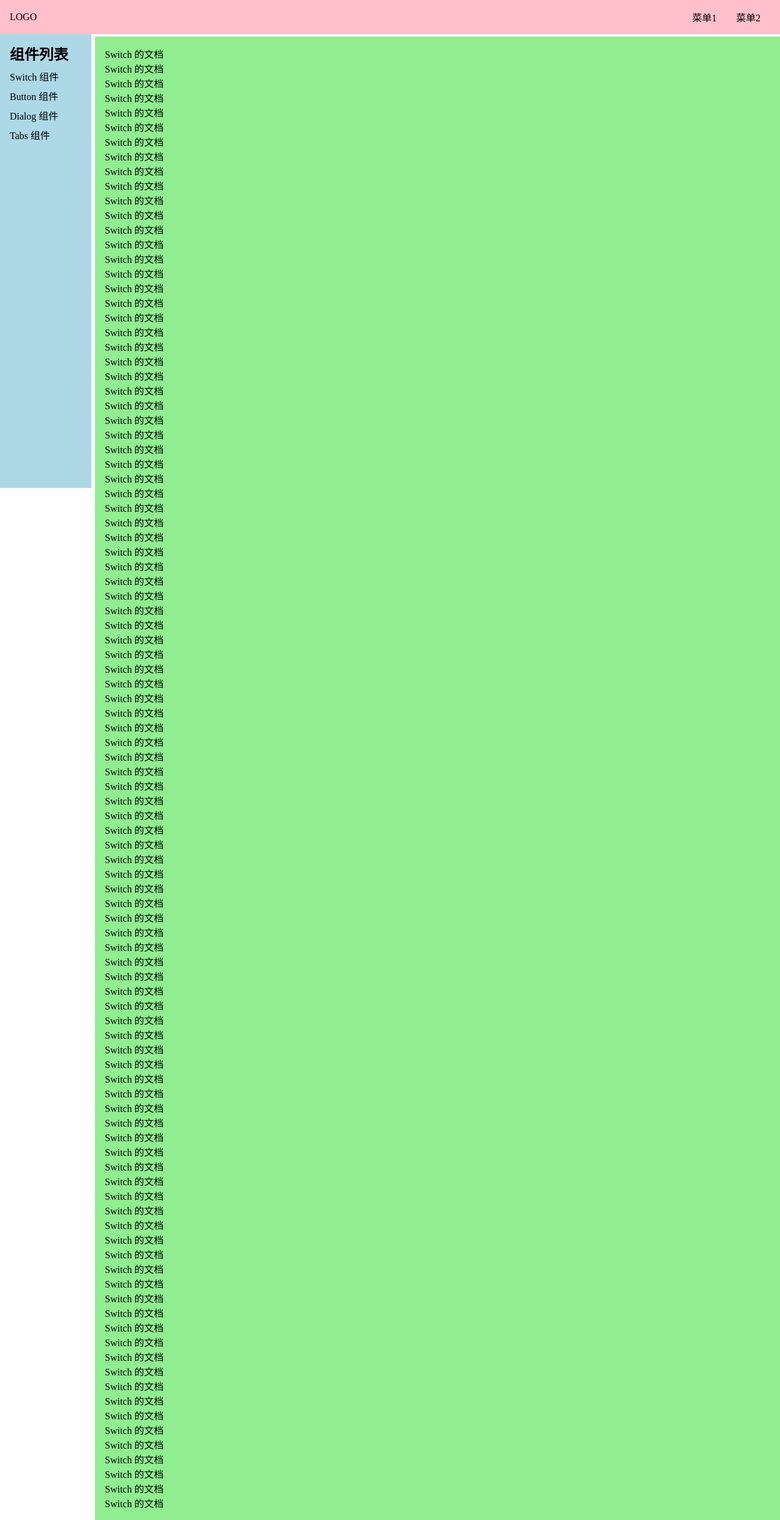
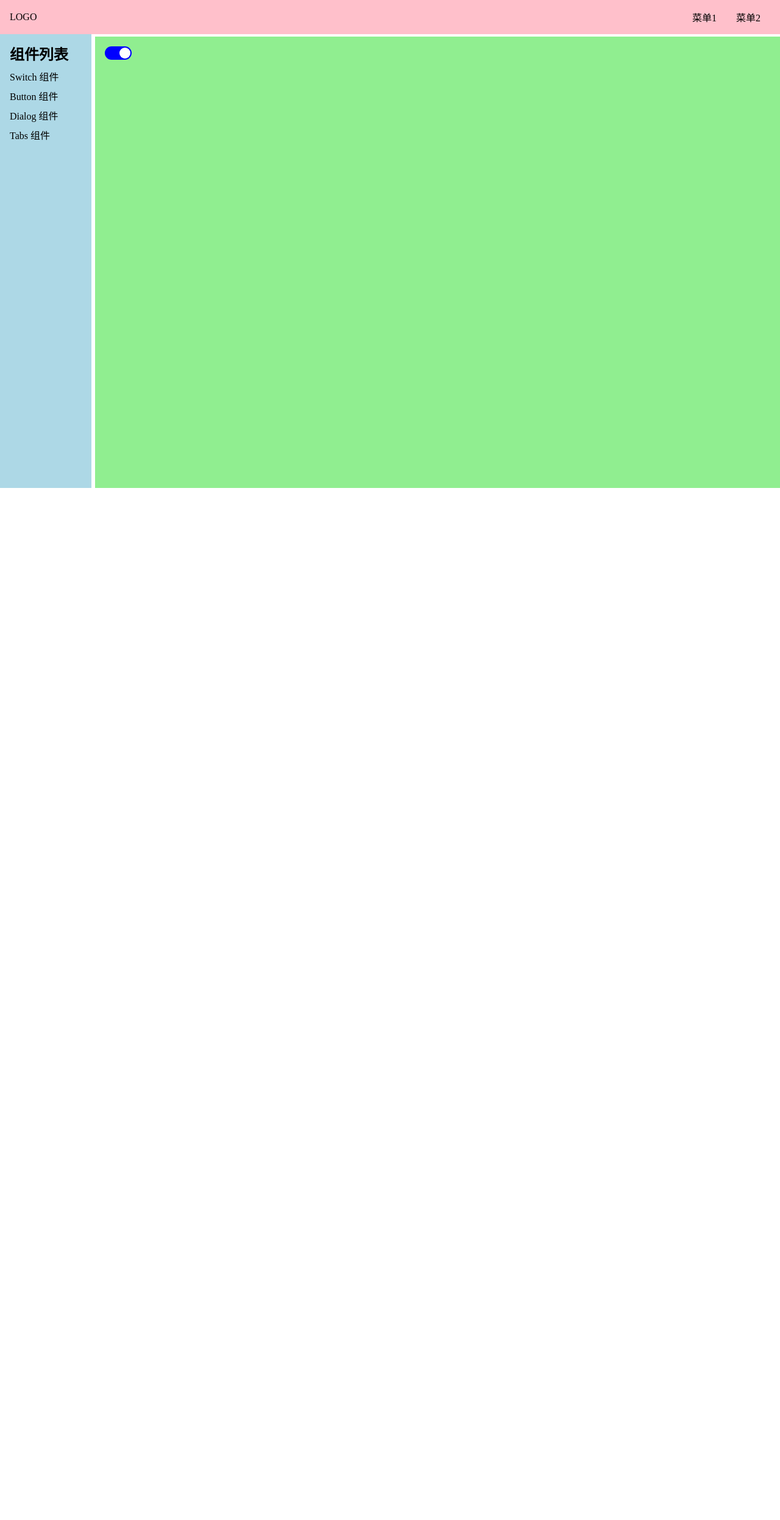
Before and after one commit to chapelll/orange-ui-1, a Vue app in the folder orange-ui-1/: page /#/doc/switch in a window 1280 px wide. Shown: the whole page at 61% size. After the commit the page ends 800 px from the top, so only its background shows below. Built offline with nearby package versions, Linux system fonts and the light colour scheme.

Commit message:
switch组件添加切换动画

```diff
--- a/orange-ui-1/src/components/SwitchDemo.vue
+++ b/orange-ui-1/src/components/SwitchDemo.vue
@@ -1,109 +1,18 @@
 <template>
     <div>
-        <p>Switch 的文档</p>
-        <p>Switch 的文档</p>
-        <p>Switch 的文档</p>
-        <p>Switch 的文档</p>
-        <p>Switch 的文档</p>
-        <p>Switch 的文档</p>
-        <p>Switch 的文档</p>
-        <p>Switch 的文档</p>
-        <p>Switch 的文档</p>
-        <p>Switch 的文档</p>
-        <p>Switch 的文档</p>
-        <p>Switch 的文档</p>
-        <p>Switch 的文档</p>
-        <p>Switch 的文档</p>
-        <p>Switch 的文档</p>
-        <p>Switch 的文档</p>
-        <p>Switch 的文档</p>
-        <p>Switch 的文档</p>
-        <p>Switch 的文档</p>
-        <p>Switch 的文档</p>
-        <p>Switch 的文档</p>
-        <p>Switch 的文档</p>
-        <p>Switch 的文档</p>
-        <p>Switch 的文档</p>
-        <p>Switch 的文档</p>
-        <p>Switch 的文档</p>
-        <p>Switch 的文档</p>
-        <p>Switch 的文档</p>
-        <p>Switch 的文档</p>
-        <p>Switch 的文档</p>
-        <p>Switch 的文档</p>
-        <p>Switch 的文档</p>
-        <p>Switch 的文档</p>
-        <p>Switch 的文档</p>
-        <p>Switch 的文档</p>
-        <p>Switch 的文档</p>
-        <p>Switch 的文档</p>
-        <p>Switch 的文档</p>
-        <p>Switch 的文档</p>
-        <p>Switch 的文档</p>
-        <p>Switch 的文档</p>
-        <p>Switch 的文档</p>
-        <p>Switch 的文档</p>
-        <p>Switch 的文档</p>
-        <p>Switch 的文档</p>
-        <p>Switch 的文档</p>
-        <p>Switch 的文档</p>
-        <p>Switch 的文档</p>
-        <p>Switch 的文档</p>
-        <p>Switch 的文档</p>
-        <p>Switch 的文档</p>
-        <p>Switch 的文档</p>
-        <p>Switch 的文档</p>
-        <p>Switch 的文档</p>
-        <p>Switch 的文档</p>
-        <p>Switch 的文档</p>
-        <p>Switch 的文档</p>
-        <p>Switch 的文档</p>
-        <p>Switch 的文档</p>
-        <p>Switch 的文档</p>
-        <p>Switch 的文档</p>
-        <p>Switch 的文档</p>
-        <p>Switch 的文档</p>
-        <p>Switch 的文档</p>
-        <p>Switch 的文档</p>
-        <p>Switch 的文档</p>
-        <p>Switch 的文档</p>
-        <p>Switch 的文档</p>
-        <p>Switch 的文档</p>
-        <p>Switch 的文档</p>
-        <p>Switch 的文档</p>
-        <p>Switch 的文档</p>
-        <p>Switch 的文档</p>
-        <p>Switch 的文档</p>
-        <p>Switch 的文档</p>
-        <p>Switch 的文档</p>
-        <p>Switch 的文档</p>
-        <p>Switch 的文档</p>
-        <p>Switch 的文档</p>
-        <p>Switch 的文档</p>
-        <p>Switch 的文档</p>
-        <p>Switch 的文档</p>
-        <p>Switch 的文档</p>
-        <p>Switch 的文档</p>
-        <p>Switch 的文档</p>
-        <p>Switch 的文档</p>
-        <p>Switch 的文档</p>
-        <p>Switch 的文档</p>
-        <p>Switch 的文档</p>
-        <p>Switch 的文档</p>
-        <p>Switch 的文档</p>
-        <p>Switch 的文档</p>
-        <p>Switch 的文档</p>
-        <p>Switch 的文档</p>
-        <p>Switch 的文档</p>
-        <p>Switch 的文档</p>
-        <p>Switch 的文档</p>
-        <p>Switch 的文档</p>
-        <p>Switch 的文档</p>
-        <p>Switch 的文档</p>
+        <Switch></Switch>
     </div>
 </template>
 
-<script setup lang="ts">
+<script lang="ts">
+import Switch from '../lib/Switch.vue'
+export default {
+    components: {
+        Switch
+    }
+}
+
 </script>
 
+
 <style lang="scss" scoped></style>
--- /dev/null
+++ b/orange-ui-1/src/lib/Switch.vue
@@ -0,0 +1,46 @@
+<template>
+    <button @click="toggle" :class="{ 'checked': checked }"> <span></span> </button>
+</template>
+
+<script setup lang="ts">
+import { ref } from 'vue'
+const checked = ref(true)
+
+const toggle = () => {
+    checked.value = !checked.value
+}
+
+</script>
+
+<style lang="scss" scoped>
+$h: 22px;
+$h2: $h - 4px;
+
+button {
+    height: $h;
+    width: $h*2;
+    border: none;
+    background: grey;
+    border-radius: $h/2;
+    position: relative;
+}
+
+button.checked {
+    background: blue;
+}
+
+span {
+    position: absolute;
+    top: 2px;
+    left: 2px;
+    height: $h2;
+    width: $h2;
+    background: white;
+    border-radius: $h2 / 2;
+    transition: all 250ms;
+}
+
+button.checked>span {
+    left: calc(100% - #{$h2} - 2px);
+}
+</style>
```
Also changed, not shown: orange-ui-1/src/笔记/switch.txt (added).
